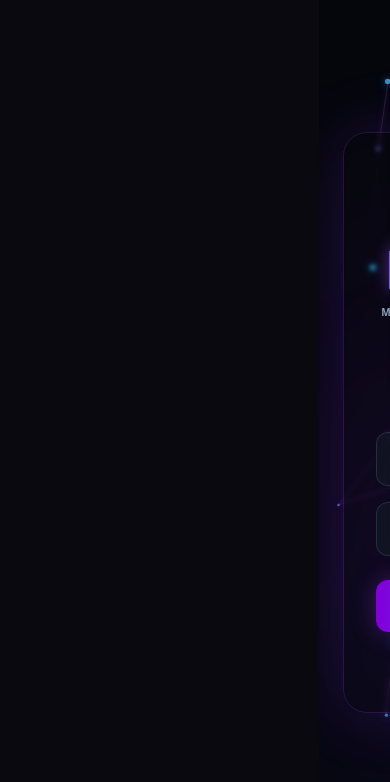
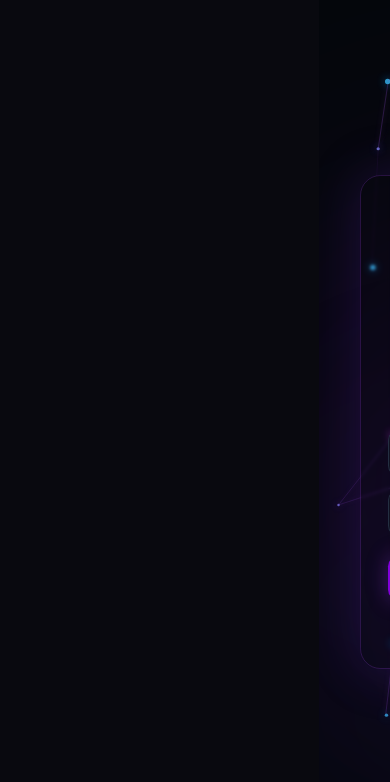
Before and after one commit to zidanhesham496-web/RANX, a React (Vite) app: page /login in a window 390 px wide. Shown: the top 782 px of the page. Built offline with nearby package versions, Linux system fonts and the light colour scheme; no server answers.

Commit message:
Login: compact card on phones

```diff
--- a/src/pages/LoginPage.tsx
+++ b/src/pages/LoginPage.tsx
@@ -45,7 +45,8 @@ export default function LoginPage() {
       <ParticleBackground />
       <div className="pointer-events-none absolute left-1/2 top-1/4 z-0 h-[550px] w-[550px] -translate-x-1/2 rounded-full bg-purple-900/15 blur-[130px]" />
       <div className="pointer-events-none absolute bottom-10 right-10 z-0 h-[350px] w-[350px] rounded-full bg-indigo-900/10 blur-[110px]" />
-      <AuthCard
+      <div className="max-sm:[zoom:0.85]">
+        <AuthCard
         mode={authMode}
         onSubmit={handleSubmit}
         onToggleMode={handleToggleMode}
@@ -53,7 +54,8 @@ export default function LoginPage() {
         error={error}
         formData={formData}
         onChange={handleChange}
-      />
+        />
+      </div>
     </div>
   );
 }
```
